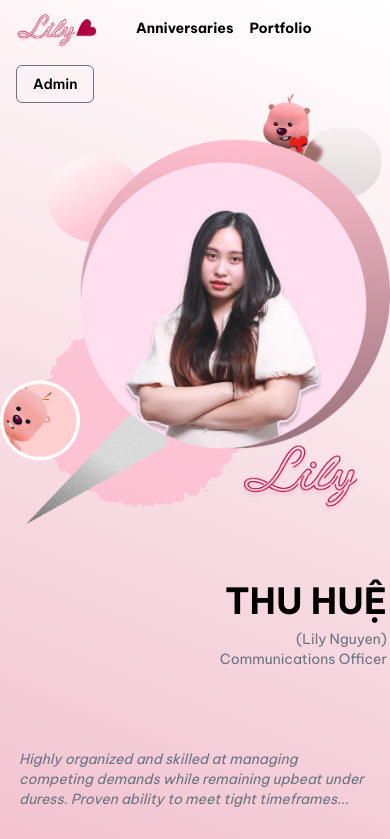
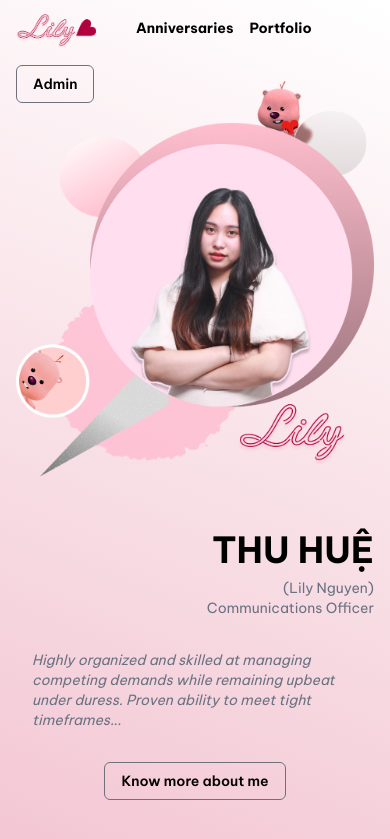
Before and after one commit to devductuan/4-years-anniversary, a Next.js app: page / in a window 390 px wide. Shown: the top 839 px of the page. Built offline with nearby package versions, Linux system fonts and the light colour scheme.

Commit message:
fix: footer link and hero mobile layout

```diff
--- a/src/modules/admin/AdminPortfolio/actions.ts
+++ b/src/modules/admin/AdminPortfolio/actions.ts
@@ -17,8 +17,6 @@ function getBaseUrl(): string {
 export async function getPortfolio(): Promise<PortfolioData> {
   const base = getBaseUrl();
   const res = await fetch(`${base}/api/portfolio`, { cache: "no-store" });
-  console.log(base)
-  console.log(res)
   if (!res.ok) {
     throw new Error("Failed to fetch portfolio");
   }
--- a/src/modules/home/HomePageHero/HomePageHero.tsx
+++ b/src/modules/home/HomePageHero/HomePageHero.tsx
@@ -4,7 +4,7 @@ import { GradientBackground } from "@/modules/shared/GradientBackground/Gradient
 
 export const HomePageHero = () => {
   return (
-    <section className="overflow-hidden w-full h-screen mt-20 md:mt-0">
+    <section className="relative overflow-x-hidden w-full xl:h-screen py-20 px-4">
       <GradientBackground />
       <div className="h-full flex flex-col md:flex-row items-center justify-center gap-4 md:gap-20">
         <div className="relative ">
@@ -28,7 +28,7 @@ export const HomePageHero = () => {
             <p className="text-right text-sm text-gray-500 text-lg md:text-left">
               Communications Officer
             </p>
-            <div className="text-left italic text-sm text-gray-500 flex flex-col gap-4 mt-20 px-4 max-w-sm md:p-0 md:mt-6">
+            <div className="text-left italic text-sm text-gray-500 flex flex-col gap-4 px-4 mt-8 max-w-sm md:p-0 md:mt-6">
               <p>
                 Highly organized and skilled at managing competing demands while
                 remaining upbeat under duress. Proven ability to meet tight
--- a/src/modules/shared/Footer/Footer.tsx
+++ b/src/modules/shared/Footer/Footer.tsx
@@ -33,7 +33,7 @@ export const Footer = () => {
               <li>
                 <Link
                   target="_blank"
-                  href="https://thuhuenguyen.com/anni">
+                  href="https://thuhuecuaanh.netlify.app/">
                   Second Anniversary
                 </Link>
               </li>
--- a/src/modules/shared/GradientBackground/GradientBackground.tsx
+++ b/src/modules/shared/GradientBackground/GradientBackground.tsx
@@ -3,7 +3,7 @@
 export const GradientBackground = () => {
   return (
     <div
-      className="h-screen absolute top-0 left-0 w-full -z-10
+      className="h-full absolute top-0 left-0 w-full -z-10
          [--angle:0deg]
          bg-[linear-gradient(var(--angle),_#ffffff,_#f2c3d0)]
          animate-[rotate_10s_linear_infinite]"
```
